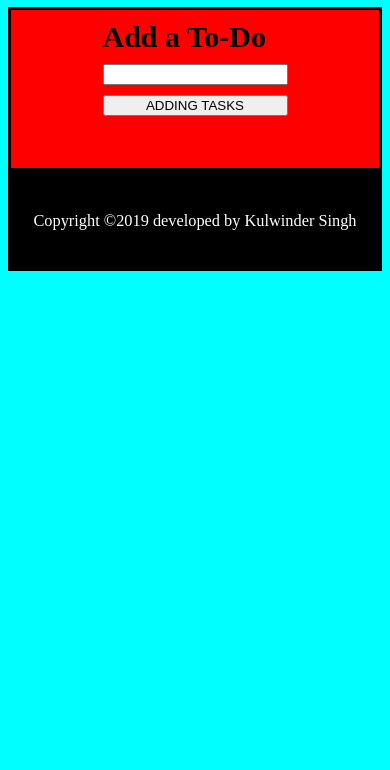
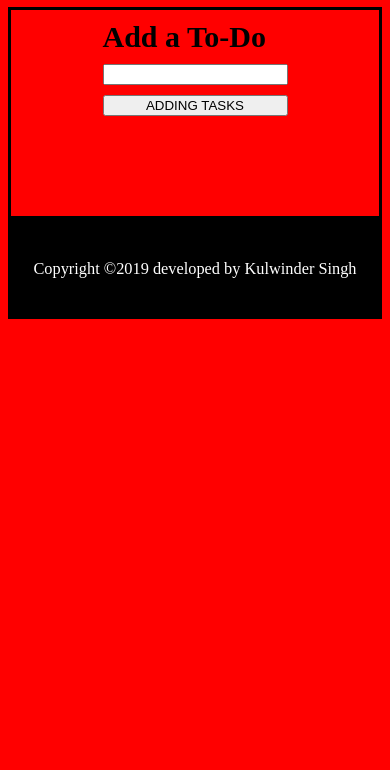
Before and after one commit to Kulwinder890/WEB, a plain HTML site: page index.html in a window 390 px wide. Shown: the part 74-844 px from the top of the page. Drawn offline with Linux system fonts and the light colour scheme.

Commit message:
media queries

```diff
--- a/css/ghuman.css
+++ b/css/ghuman.css
@@ -95,3 +95,23 @@ transition: height 2s;
   height: 80px;
   width:100px;
 }
+
+@media only screen and (max-width:800px){
+  html{
+    background-color: rgb(145, 241, 106);
+  }
+}
+
+@media only screen and (max-width:500px){
+  html{
+    background-color: red;
+  }
+}
+
+
+@media only screen and (max-width:600px){
+  form{
+    font-size: 40px;
+    font-weight: bold;
+  }
+}
--- a/index.html
+++ b/index.html
@@ -17,7 +17,7 @@
 
 </head>
 <body>
-        <h1 id="tit" onclick="anim()" >To Do List</h1>
+        <h1 id="tit" onclick="animate()" >To Do List</h1>
 
     <main>
         <form class="bg" action="/" method="get">
```
